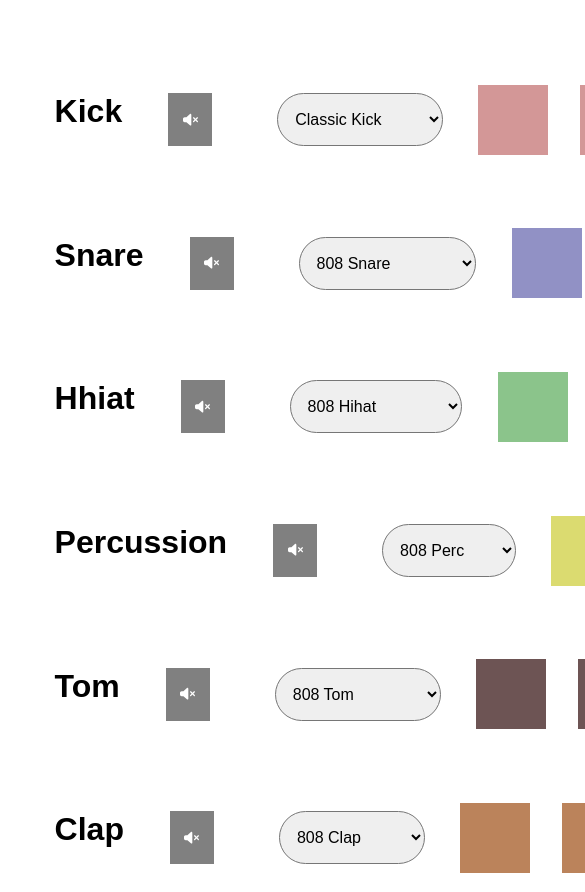
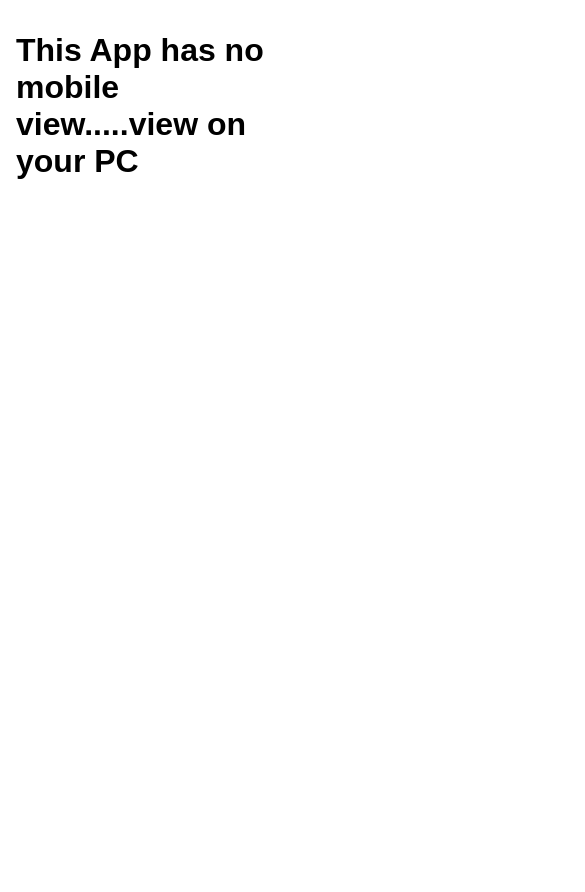
Before and after one commit to Hallowdread/beatmaker, a plain HTML site: page index.html in a window 390 px wide. Shown: the top 892 px of the page, 585 px wide, since content can reach past the window. After the commit the page ends 844 px from the top, so only its background shows below. Drawn offline with Linux system fonts and the light colour scheme.

Commit message:
minor stuffs

```diff
--- a/index.html
+++ b/index.html
@@ -328,5 +328,6 @@
 
     <script src="https://cdnjs.cloudflare.com/ajax/libs/font-awesome/6.4.2/js/all.min.js" integrity="sha512-uKQ39gEGiyUJl4AI6L+ekBdGKpGw4xJ55+xyJG7YFlJokPNYegn9KwQ3P8A7aFQAUtUsAQHep+d/lrGqrbPIDQ==" crossorigin="anonymous" referrerpolicy="no-referrer"></script>
     <script src="app.js"></script>
+    <h1 class="text">This App has no mobile view.....view on your PC</h1>
 </body>
 </html>
--- a/style.css
+++ b/style.css
@@ -238,6 +238,11 @@ option {
     font-weight: bold;
 }
 
+/** Something else */
+.text {
+    display: none;
+}
+
 /** Pads Animation */
 @keyframes playTrack {
     from{
@@ -247,3 +252,18 @@ option {
         transform: scale(1.2);
     }
 }
+
+
+@media (max-width: 500px) {
+    .sequencer{
+        display: none;
+    }
+    .text {
+        display: flex;
+        font-size: 2rem;
+        align-items: center;
+        margin: 2rem 1rem;
+        justify-content: center;
+        width: 70%;
+    }
+}
```
